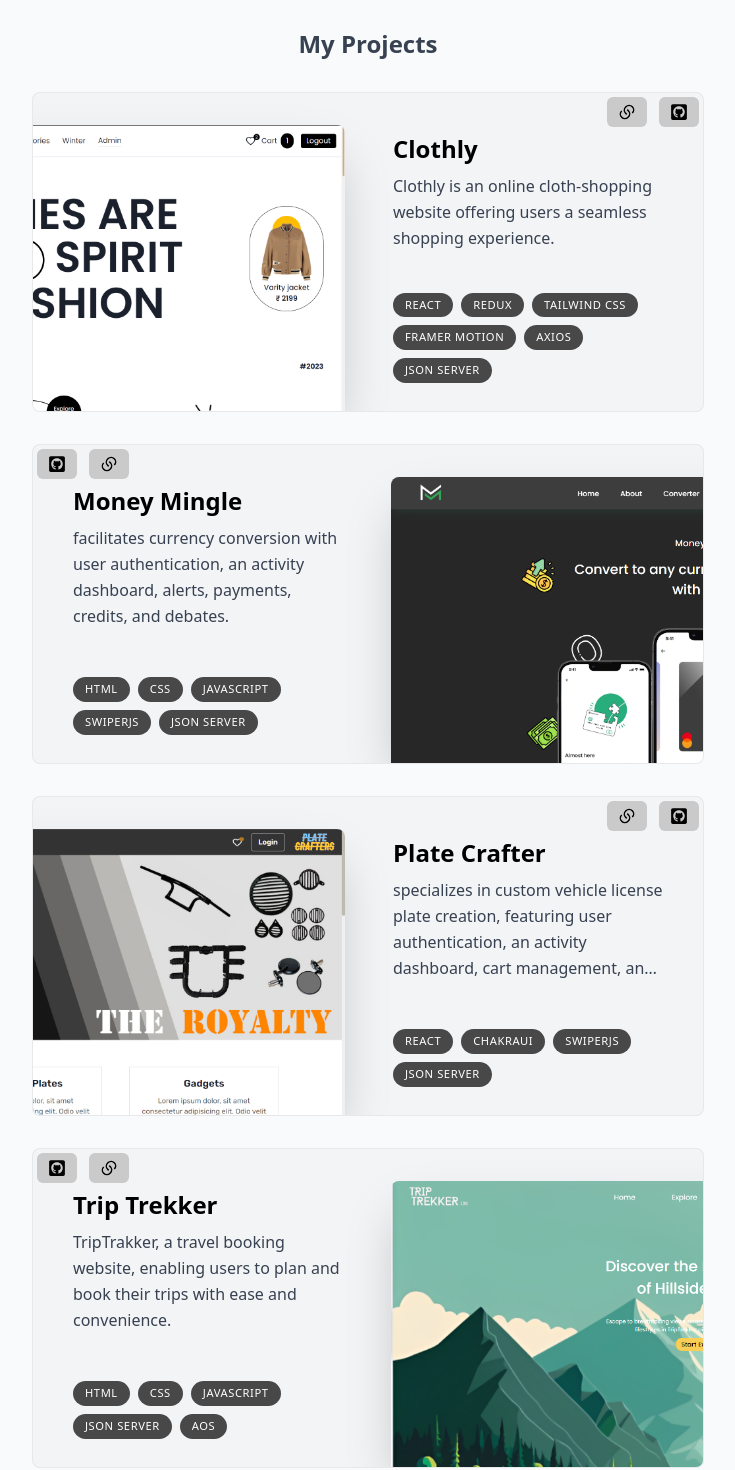
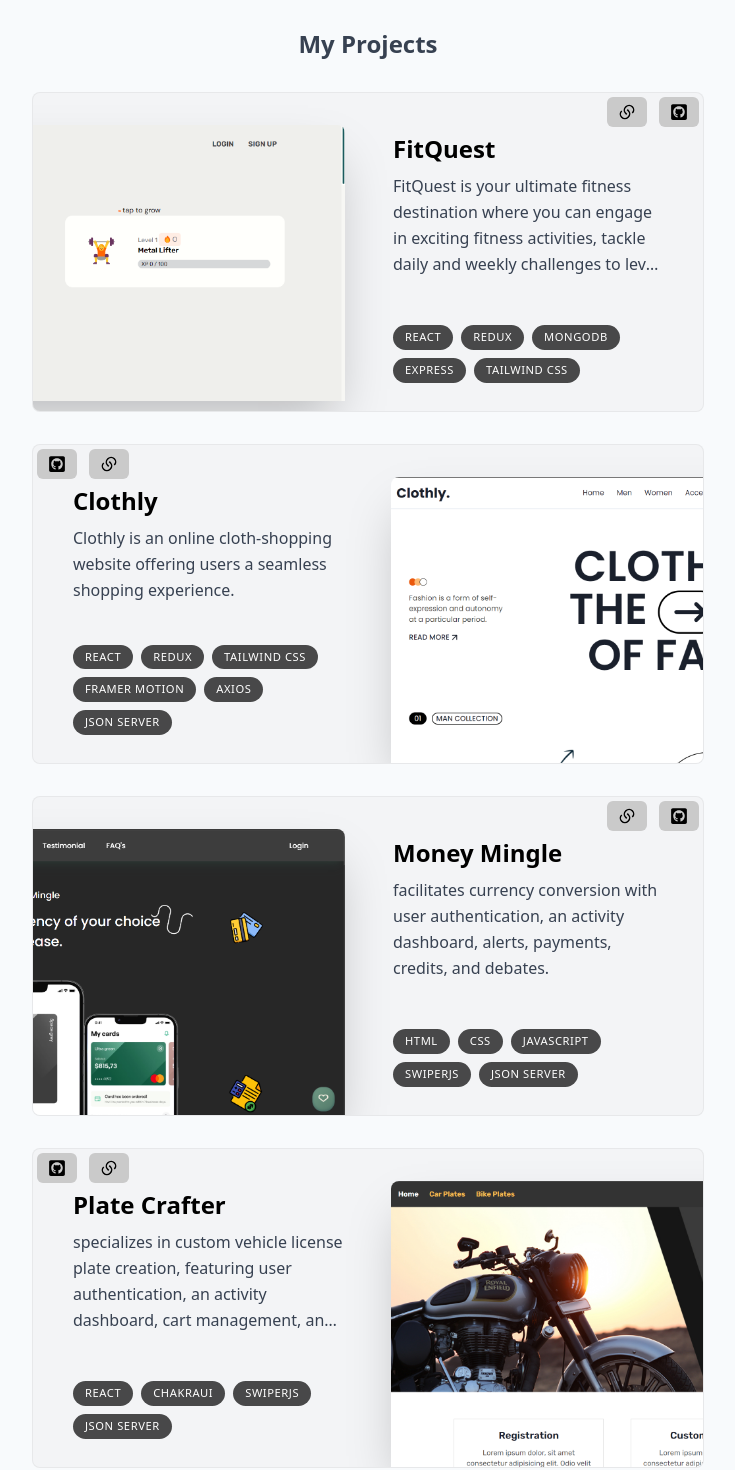
Before and after one commit to Tapishagrawal/Tapishagrawal.github.io, a React (Create React App) app: page / in a window 1280 px wide. Shown: the part 1360-2830 px from the top of the page, without its empty margins (272-1007 px from the left). Built offline with nearby package versions, Linux system fonts and the light colour scheme.

Commit message:
add new project fitQest

```diff
--- a/src/Pages/Projects.jsx
+++ b/src/Pages/Projects.jsx
@@ -4,9 +4,17 @@ import { Project } from '../components/Project';
 import clothlyPoster from "../images/clothly.png"
 import moneyMinglePoster from "../images/moneyMingle.png"
 import plateCrafterPoster from "../images/plateCrafter.png"
-import tripTrakkerPoster from "../images/tripTrekker.png"
+import FitQuestPoster from "../images/fitQuest.png"
 
 const projects = [
+    {
+        images: FitQuestPoster,
+        projectName: "FitQuest",
+        desc:"FitQuest is your ultimate fitness destination where you can engage in exciting fitness activities, tackle daily and weekly challenges to level up your fitness game, and compete on leaderboards to see how you stack up against others.",
+        techStacks:["React", "Redux", "MongoDB", "Express", "Tailwind CSS"],
+        projectLink :"https://fit-quest-gamified-fitness-tracking-webapp.vercel.app/",
+        gitHubLink:"https://github.com/Tapishagrawal/FitQuest---Gamified-Fitness-Tracking-Webapp"
+    },
     {
         images: clothlyPoster,
         projectName: "Clothly",
@@ -30,15 +38,7 @@ const projects = [
         techStacks:["React", "ChakraUI", "SwiperJs", "JSON Server"],
         projectLink :"https://futuristic-amount-4935.vercel.app/",
         gitHubLink:"https://github.com/Tapishagrawal/futuristic-amount-4935"
-    },
-    {
-        images: tripTrakkerPoster,
-        projectName: "Trip Trekker",
-        desc:"TripTrakker, a travel booking website, enabling users to plan and book their trips with ease and convenience.",
-        techStacks:["HTML", "CSS", "Javascript", "JSON Server", "AOS"],
-        projectLink :"https://knotty-sock-1389.vercel.app/",
-        gitHubLink:"https://github.com/Tapishagrawal/knotty-sock-1389"
-    },
+    }
 ]
 export const Projects = () => {
     return (
```
Also changed, not shown: src/images/fitQuest.png (added).
